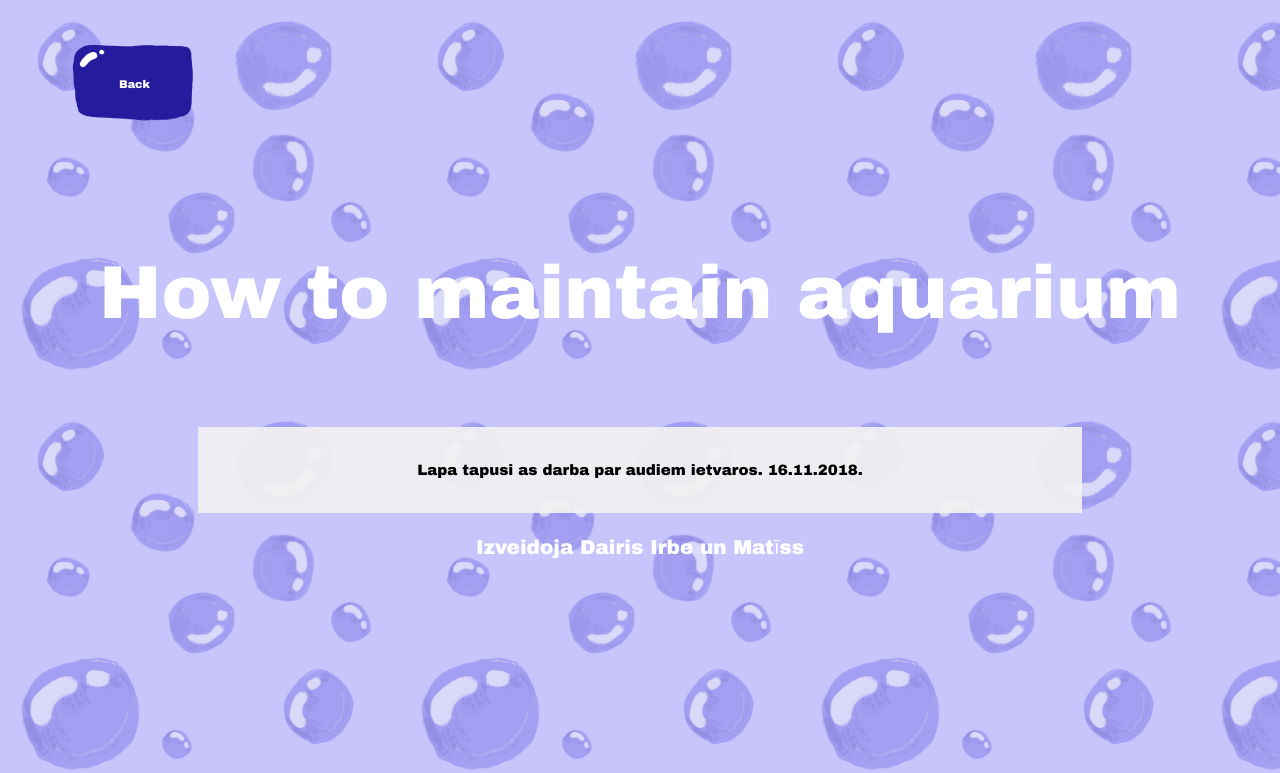
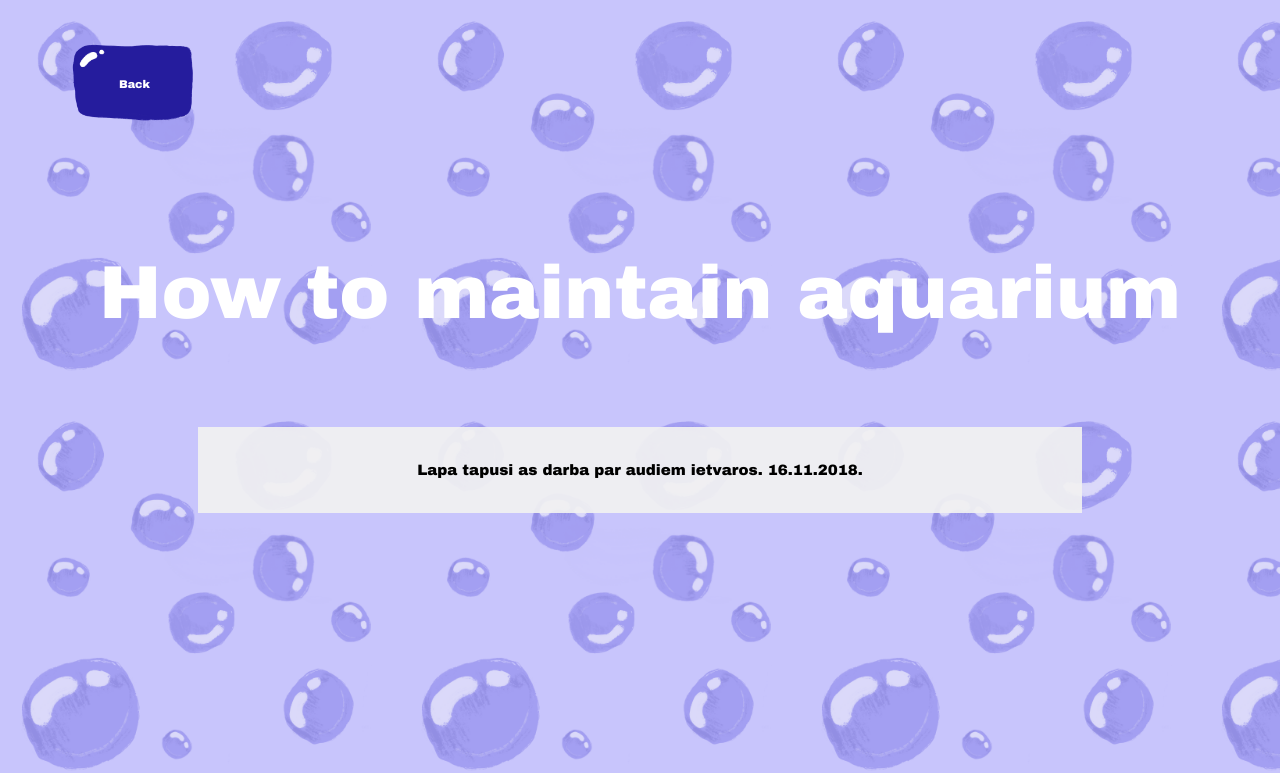
Before and after one commit to maartinjshz/Avene_Fish-e, a Flask app: page /info in a window 1280 px wide. Shown: the top 773 px of the page. Run offline with Flask 2, Linux system fonts and the light colour scheme.

Commit message:
Info
Html info failam pievienot visādas lietas?!?

```diff
--- a/templates/Info.html
+++ b/templates/Info.html
@@ -11,7 +11,7 @@
 
 body {
     font-family: Arial, Helvetica, sans-serif;
-    background-image: url("css/fonins2.jpg");
+    background-image: url("static/fons/fonins2.jpg");
     background-size: 400px;
     background-attachment: fixed;
     font-family: "Arial Black", Gadget, sans-serif;
@@ -109,16 +109,19 @@ a .container:hover {
 
 }
 </style>
+
+<a href="/">
+    <div class="container">
+      <img id= "podzina", src="static/buttons/pogs.png" alt="poga">
+      <div class="centered">Back</div>
+  </div>
+  </a>
+
 </head>
 
 
 <body>
-    <a href="/">
-        <div class="container">
-          <img id= "podzina", src="static/buttons/pogs.png" alt="poga">
-          <div class="centered">Back</div>
-      </div>
-      </a>
+
 <header>
   <h2>How to maintain aquarium</h2>
 
@@ -135,9 +138,9 @@ a .container:hover {
   </article>
 </section>
 
-<footer>
-    <p>Izveidoja Dairis Irbe un Matīss </p>
-</footer>
 
+<script >
+    setTimeout("location.reload();",1500000);
+</script>
 </body>
 </html>
--- a/templates/sakums.html
+++ b/templates/sakums.html
@@ -64,7 +64,7 @@
 <div>
 
 <br>
-<img src="{{atelaLink}}" alt="Girl in a jacket">
+ <!-- <img src="{{atelaLink}}" alt="Girl in a jacket"> -->
 
 <script >
 
@@ -72,7 +72,7 @@
 
 
 
-     setTimeout("location.reload();",150);
+     setTimeout("location.reload();",1500000);
 
 
 </script>
```
